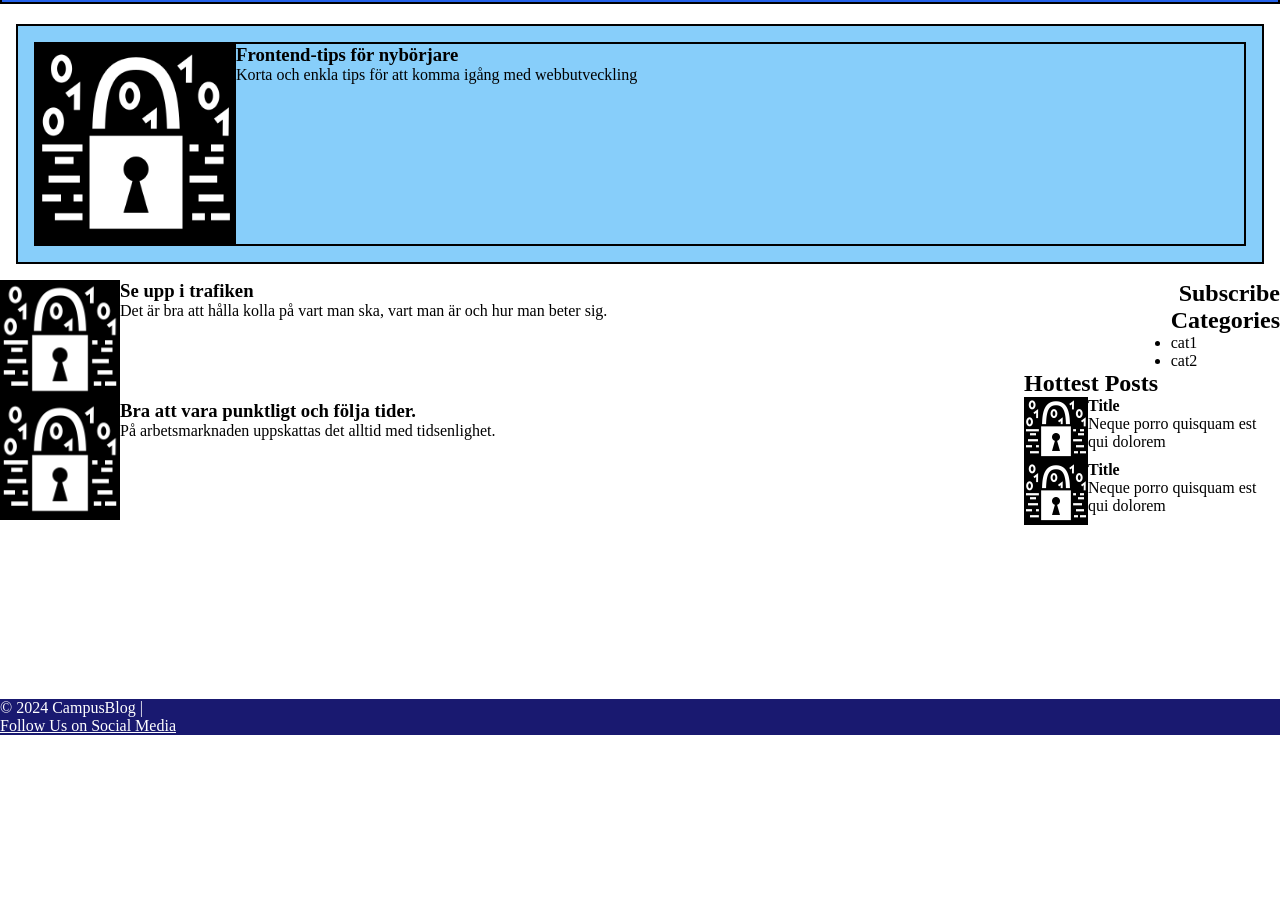
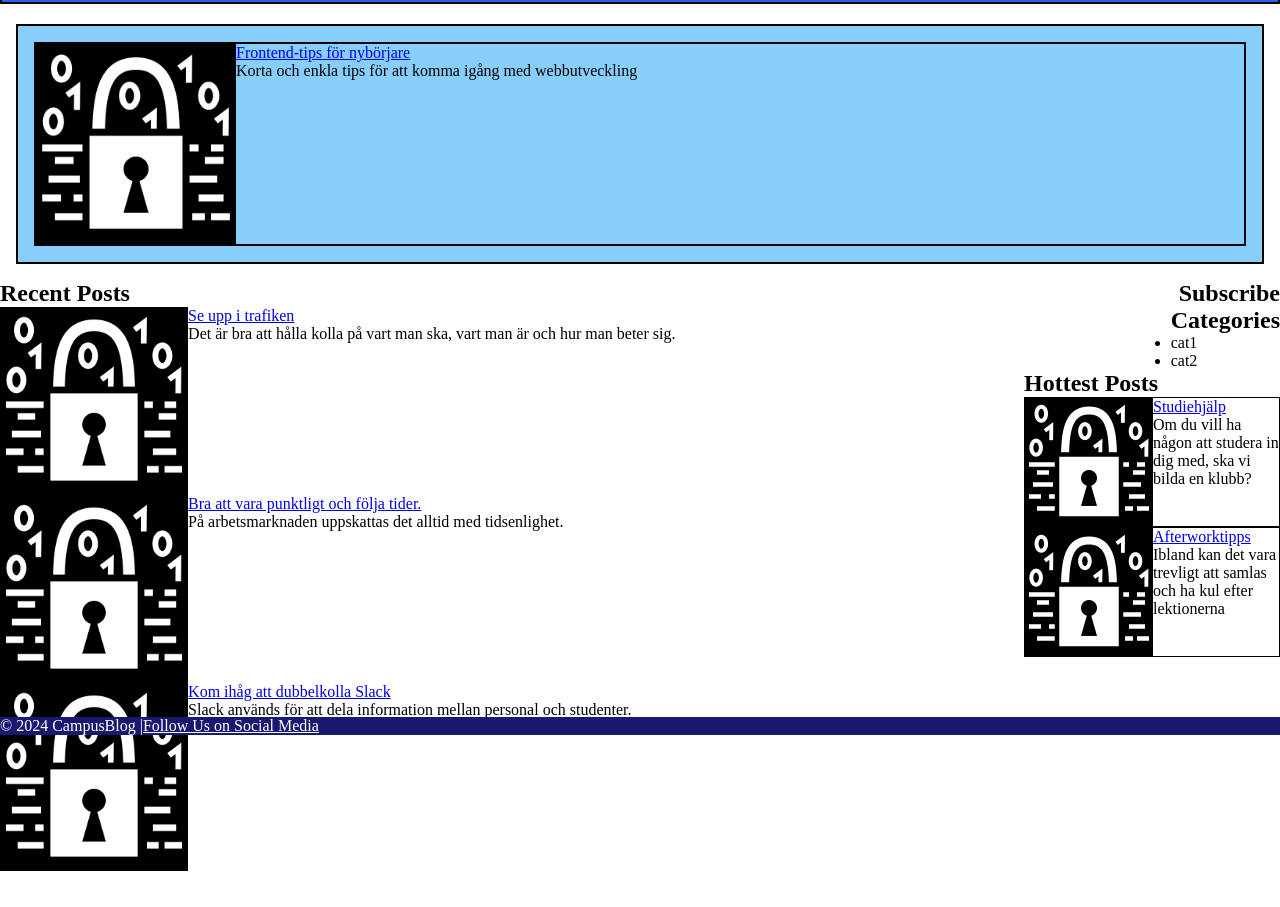
Before and after one commit to Chas-J-Fullstack-Norrland/WebbV1Boiler, a plain HTML site: page Index.html in a window 1280 px wide. Shown: the part 65-972 px from the top of the page. Before the commit the page ends 800 px from the top, so only its background shows below. Drawn offline with Linux system fonts and the light colour scheme.

Commit message:
Presentation

```diff
--- a/Index.html
+++ b/Index.html
@@ -16,8 +16,8 @@
         </div>
         <section>
             <nav class="nav">
-                <a href="">Home</a>
-                <a href="">About</a>
+                <a href="Index.html">Home</a>
+                <a href="about.html">About</a>
                 <a href="">Contact</a>
             </nav>
         </section>
@@ -28,28 +28,6 @@
         </section>
         <div class="page-layout">
             <section id="recent-post-list" class="recent-posts" title="recent-posts">
-                <h2>Recent Posts</h2>
-                <card class="recent-post">
-                    <img  class="postimage" src="encrypted-channel.png" alt="Placeholder Postimg">
-                    <article>
-                        <h3>Post Header</h3>
-                        <p>Neque porro quisquam est qui dolorem ipsum quia dolor sit amet, consectetur, adipisci velit..."</p>
-                    </article>
-                </card>
-                <card class="recent-post">
-                    <img  class="postimage" src="encrypted-channel.png" alt="Placeholder Postimg">
-                    <article>
-                        <h3>Post Header</h3>
-                        <p>Neque porro quisquam est qui dolorem ipsum quia dolor sit amet, consectetur, adipisci velit..."</p>
-                    </article>
-                </card>
-                <card class="recent-post">
-                    <img  class="postimage" src="encrypted-channel.png" alt="Placeholder Postimg">
-                    <article>
-                        <h3><a href="post.html?id=1">Frontend-tips för nybörjare</a></h3>
-                        <p>Neque porro quisquam est qui dolorem ipsum quia dolor sit amet, consectetur, adipisci velit..."</p>
-                    </article>
-                </card>
 
             </section>
             <div class="three-row-flex">
@@ -61,24 +39,8 @@
                         <li>cat2</li>
                     </ul>
                 </section>
-                <section title="Popular">
+                <section id="popular" title="Popular">
                     <h2>Hottest Posts</h2>
-                    <card class="shortpost">
-                        <img  class="postimage" src="encrypted-channel.png" alt="Placeholder Postimg">
-                        <article>
-                            <h4>Title</h4>
-                            <p>Neque porro quisquam est qui dolorem</p>
-                        </article>
-
-                    </card>
-                    <card class="shortpost">
-                        <img  class="postimage" src="encrypted-channel.png" alt="Placeholder Postimg">
-                        <article>
-                            <h4>Title</h4>
-                            <p>Neque porro quisquam est qui dolorem</p>
-                        </article>
-
-                    </card>
                 </section>
             </section>
         </section>
@@ -88,8 +50,9 @@
     <footer class="bg-footer text-light">
         <div class="footer_container">
             <p>&copy 2024 CampusBlog |</p>
+        </div>
             <a href="">Follow Us on Social Media</a>
-        </div>
+
     </footer>
 
 </body>
--- a/index.css
+++ b/index.css
@@ -24,6 +24,7 @@ header{
     border: 2px solid black;
     margin: 1rem;
 }
+
 
 
 .nav{
@@ -61,17 +62,21 @@ header{
 .shortpost{
     max-height: 30%;
     display: flex;
+    border: 1px solid black;
 }
 .shortpost img{
       display: block;
-    max-width:64px;
-    max-height:64px;
+    max-width:128px;
+    max-height:128px;
     width: auto;
     height: auto;
 }
 
 
+
 footer{
+    display:flex;
+    flex-direction: row;
     position: fixed;
     bottom: 0;
     width: 100%;
@@ -79,6 +84,7 @@ footer{
 footer a{
     color: white;
 }
+
 
 
 @media (width>768px){
--- a/index.js
+++ b/index.js
@@ -2,13 +2,14 @@ console.log("index.js loaded");
 document.addEventListener("DOMContentLoaded", (event) => {
   renderFeatured();
   renderRecent();
+  renderHottest();
 });
 
 function renderFeatured(){
     document.getElementById("featured-post").innerHTML= `<card class="recent-post featured-post">
                     <img  class="postimage" src="encrypted-channel.png" alt="Placeholder Postimg">
                     <article>
-                        <h3>${posts[0].title}</h3>
+                        <a href="post.html?id=1">${posts[0].title}</a>
                         <p>${posts[0].excerpt}</p>
                     </article>
                 </card>`;
@@ -17,15 +18,15 @@ function renderFeatured(){
 
 function renderRecent(){
     var list = document.getElementById("recent-post-list");
-    list.innerHTML = "";
-    for (let x = 1; x < 3;x++ ){
+    list.innerHTML = "<h2>Recent Posts</h2>";
+    for (let x = 1; x < 4;x++ ){
 
         let item = document.createElement("card");
         item.classList.add("recent-post")
         item.innerHTML = `
         <img  class="postimage" src="encrypted-channel.png" alt="Placeholder Postimg">
             <article>
-                <h3>${posts[posts.length-x].title}</h3>
+                <a href="post.html?id=${posts[posts.length-x].id}">${posts[posts.length-x].title}</a>
                 <p>${posts[posts.length-x].excerpt}</p>
             </article>`
 
@@ -38,5 +39,21 @@ function renderRecent(){
 }
 
 function renderHottest(){
+    var list = document.getElementById("popular");
+
+    for(let x = 1; x < 3; x++){
+        let item = document.createElement("card");
+        item.classList.add("shortpost");
+
+        item.innerHTML = `
+        <img  class="postimage" src="encrypted-channel.png" alt="Placeholder Postimg">
+        <article>
+            <a href="post.html?id=${posts[posts.length-x].id}">${posts[x+1].title}</a>
+            <p>${posts[x+1].excerpt}</p>
+        </article>`;
+        list.appendChild(item);
+    }
+
+
 
 }
--- /dev/null
+++ b/post.css
@@ -0,0 +1,7 @@
+img{
+    display: block;
+    max-width:500px;
+    max-height: 800px;
+    width: auto;
+    height: auto;
+}
--- a/script.js
+++ b/script.js
@@ -9,7 +9,7 @@ const posts = [
         author: "Anna Eriksson",
         date: "2026-01-13",
         category: "Frontend",
-        image: "images/placeholder1.jpg"
+        image: "encrypted-channel.png"
     },
     {
     id: 2,
@@ -19,7 +19,7 @@ const posts = [
     author: "Berit Ingalynn",
     date: "2026-01-13",
     category: "Lost and found",
-    image: "Image/placeholder2.jpg",
+    image: "encrypted-channel.png",
     },
      {
         id: 3,
@@ -29,7 +29,7 @@ const posts = [
         author: "Cecilia Undulatodlare",
         date: "2026-01-13",
         category:"Läxhjälp",
-        image:"Image/placeholder3.jpg",
+        image:"encrypted-channel.png",
         },
          {
             id: 4,
@@ -39,7 +39,7 @@ const posts = [
             author: "Delilah Dapinka",
             date:"2026-01-13",
             category: "Umgänge",
-            image:"Image/placeholder4.jpg",
+            image:"encrypted-channel.png",
             },
              {
                 id: 5,
@@ -49,7 +49,7 @@ const posts = [
                 author: "Egon Hållbar",
                 date: "2026-01-13",
                 category: "Personal",
-                image: "Image/placeholder5.jpg",
+                image: "encrypted-channel.png",
                 },
                  {
                     id: 6,
@@ -59,7 +59,7 @@ const posts = [
                     author: "Ford Rulle",
                     date: "2026-01-13",
                     category: "Slack och Canvas",
-                    image: "Image/placeholder6.jpg",
+                    image: "encrypted-channel.png",
                     },
                      {
                         id: 7,
@@ -69,7 +69,7 @@ const posts = [
                         author: "Gail Frisk",
                         date: "2026-01-13",
                         category: "Vett och Etikett",
-                        image:"Image/placeholder7.jpg",
+                        image:"encrypted-channel.png",
                         },
                          {
                             id: 8,
@@ -79,7 +79,7 @@ const posts = [
                             author: "Humphrey Träsktroll",
                             date: "2026-01-13",
                             category: "Vett och Etikett",
-                            image:"Image/placeholder8.jpg",
+                            image:"encrypted-channel.png",
                             },]
 
 
```
Also changed, not shown: post.html (+1 -0 lines).
